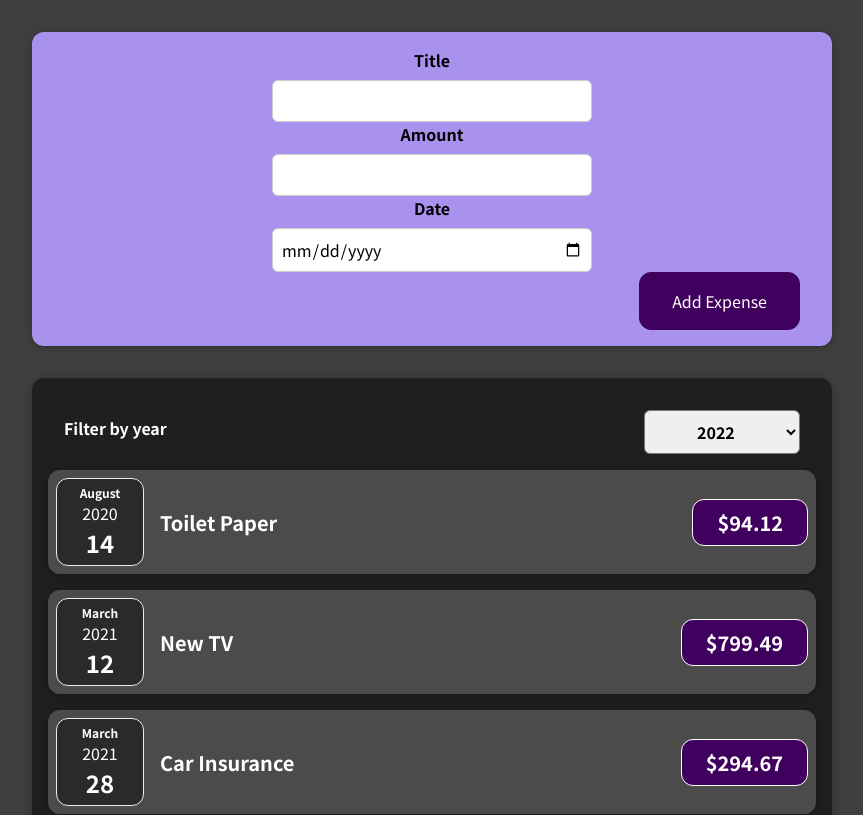
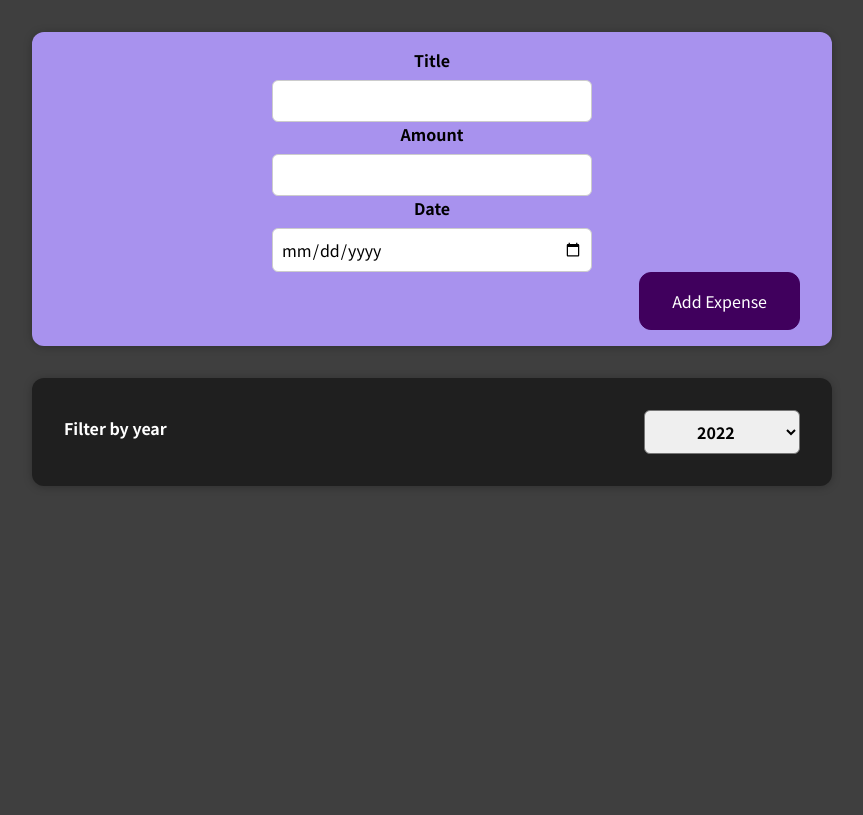
Before and after one commit to EnesDemirtas/ExpenseTracker, a React (Create React App) app: page / in a window 1280 px wide. Shown: the top 815 px of the page, without its empty margins (208-1071 px from the left). Built offline with nearby package versions, Linux system fonts and the light colour scheme.

Commit message:
Filter expenses by year

```diff
--- a/src/App.js
+++ b/src/App.js
@@ -1,8 +1,8 @@
+import { useState } from "react";
 import Expenses from "./components/Expenses/Expenses";
 import NewExpense from "./components/NewExpense/NewExpense";
 
-function App() {
-  const expenses = [
+const DUMMY_EXPENSES = [
   {
     id: "e1",
     title: "Toilet Paper",
@@ -24,9 +24,11 @@
   },
 ];
 
+function App() {
+  const [expenses, setExpenses] = useState(DUMMY_EXPENSES);
+
   const addExpenseHandler = (expense) => {
-    console.log("In App.js");
-    console.log(expense);
+    setExpenses((prevExpenses) => [expense, ...prevExpenses]);
   };
 
   return (
--- a/src/components/Expenses/Expenses.js
+++ b/src/components/Expenses/Expenses.js
@@ -12,6 +12,10 @@
     setFilteredYear(selectedYear);
   };
 
+  const filteredExpenses = props.items.filter((expense) => {
+    return expense.date.getFullYear().toString() === filteredYear;
+  });
+
   return (
     <div>
       <Card className="expenses">
@@ -20,8 +24,9 @@
           onChangeFilter={filterChangeHandler}
         />
 
-        {props.items.map((expense) => (
+        {filteredExpenses.map((expense) => (
           <ExpenseItem
+            key={expense.id}
             title={expense.title}
             amount={expense.amount}
             date={expense.date}
```
Lines whose indentation alone changed are shown as unchanged.
